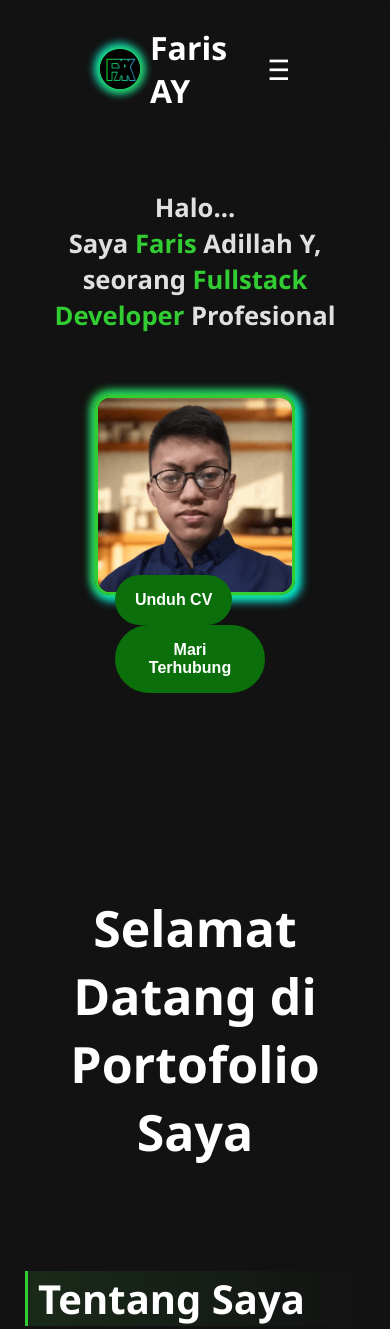
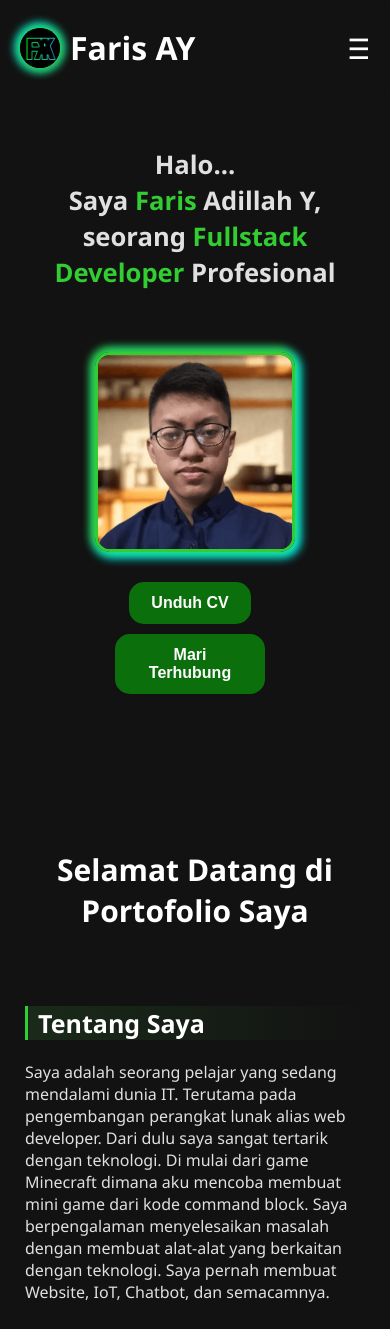
Before and after one commit to FAYnim/belajar-html-itc, a plain HTML site: page index.html in a window 390 px wide. Shown: the top 1329 px of the page. Drawn offline with Linux system fonts and the light colour scheme.

Commit message:
Fix style for mobile device

```diff
--- a/style.css
+++ b/style.css
@@ -385,6 +385,10 @@ footer p {
     padding-left: 0;
     text-align: center;
     padding-top: 100px;
+    font-size: 30px;
+  }
+  header {
+    padding: 5px 20px;
   }
   header nav {
     display: none;
@@ -408,6 +412,9 @@ footer p {
   }
   header nav li:last-child {
     border-bottom: none;
+  }
+  .section-title {
+    font-size: 25px;
   }
 
   .menu-toggle:checked + .menu-icon + nav {
@@ -451,6 +458,20 @@ footer p {
     height: 200px;
     margin-top: 20px;
   }
+  /* -- Bagian Tombol Know More -- */
+  #know-more {
+    display: flex;
+    flex-direction: column;
+    justify-content: center;
+    align-items: center;
+    gap: 10px; /* Memberi jarak antar tombol */
+    transform: translateY(-20px); /* Mengurangi efek geser ke atas untuk mobile */
+    padding-top: 20px;
+  }
+  .btn-know-more {
+    padding: 10px 20px;
+    border-radius: 15px;
+  }
   /* -- Bagian Proyek -- */
   #project .project-container {
     flex-direction: column;
```
